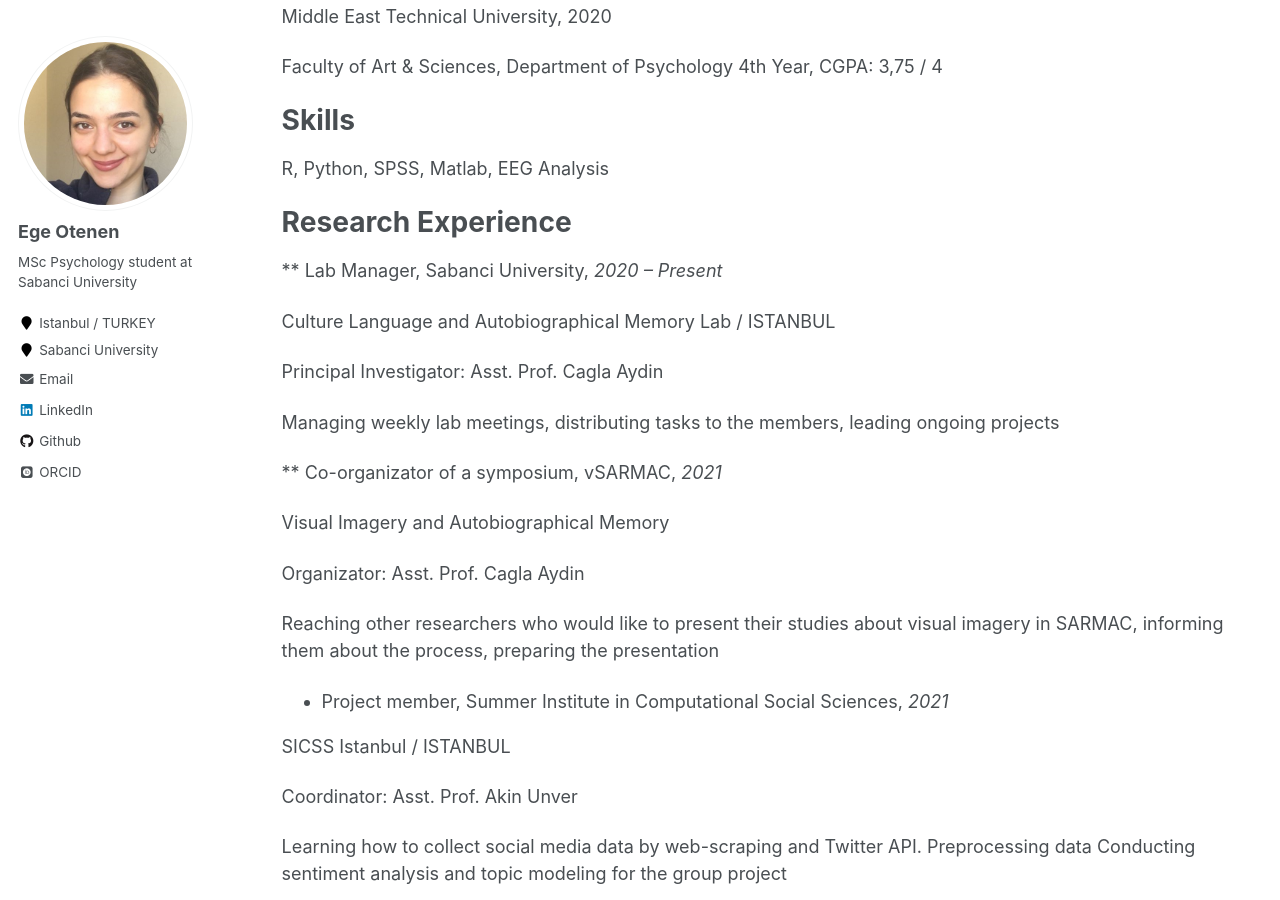
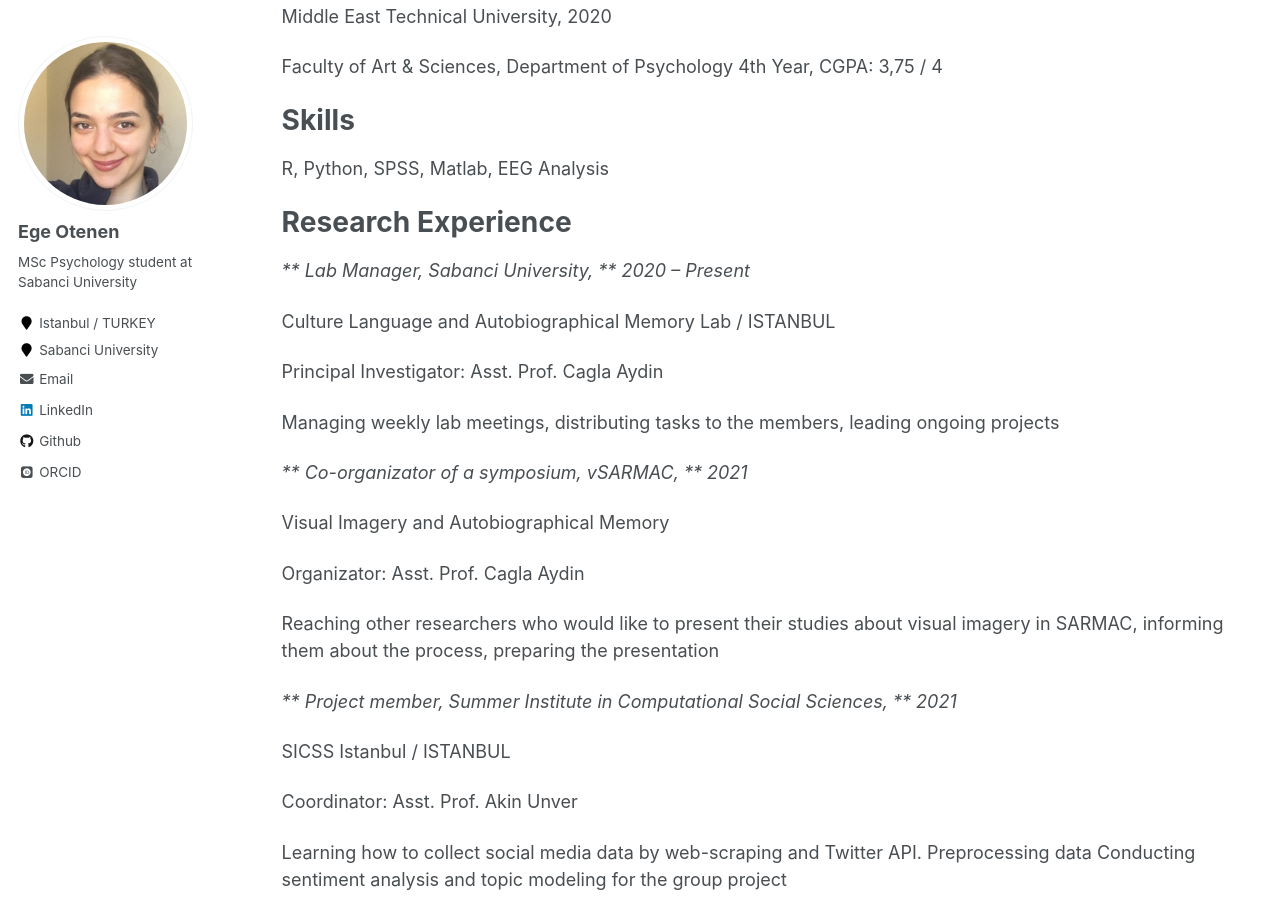
Before and after one commit to egeotenen/egeotenen.github.io, a Jekyll site: the page built from _pages/cv.md, in a window 1280 px wide and 900 px high, scrolled down 310 px. Built offline with Jekyll 4.4.1, drawn with Linux system fonts in a browser that asks for light colours; some web fonts are replaced.

Commit message:
Update cv.md

```diff
--- a/_pages/cv.md
+++ b/_pages/cv.md
@@ -32,7 +32,7 @@ R, Python, SPSS, Matlab, EEG Analysis
 Research Experience
 ======
 
-** Lab Manager, Sabanci University,					                                *2020 – Present*
+*** Lab Manager, Sabanci University,	***				                                *2020 – Present*
 
 Culture Language and Autobiographical Memory Lab / ISTANBUL
 
@@ -40,7 +40,7 @@ Principal Investigator: Asst. Prof. Cagla Aydin
 
 Managing weekly lab meetings, distributing tasks to the members, leading ongoing projects
 
-** Co-organizator of a symposium, vSARMAC,		     		   	                        *2021*
+*** Co-organizator of a symposium, vSARMAC,		***     		   	                        *2021*
 
 Visual Imagery and Autobiographical Memory
 
@@ -48,7 +48,7 @@ Organizator: Asst. Prof. Cagla Aydin
 
 Reaching other researchers who would like to present their studies about visual imagery in SARMAC, informing them about the process,  preparing the presentation
 
-* Project member, Summer Institute in Computational Social Sciences,    	       *2021*
+*** Project member, Summer Institute in Computational Social Sciences,    	 ***      *2021*
 
 SICSS Istanbul / ISTANBUL
 
```
